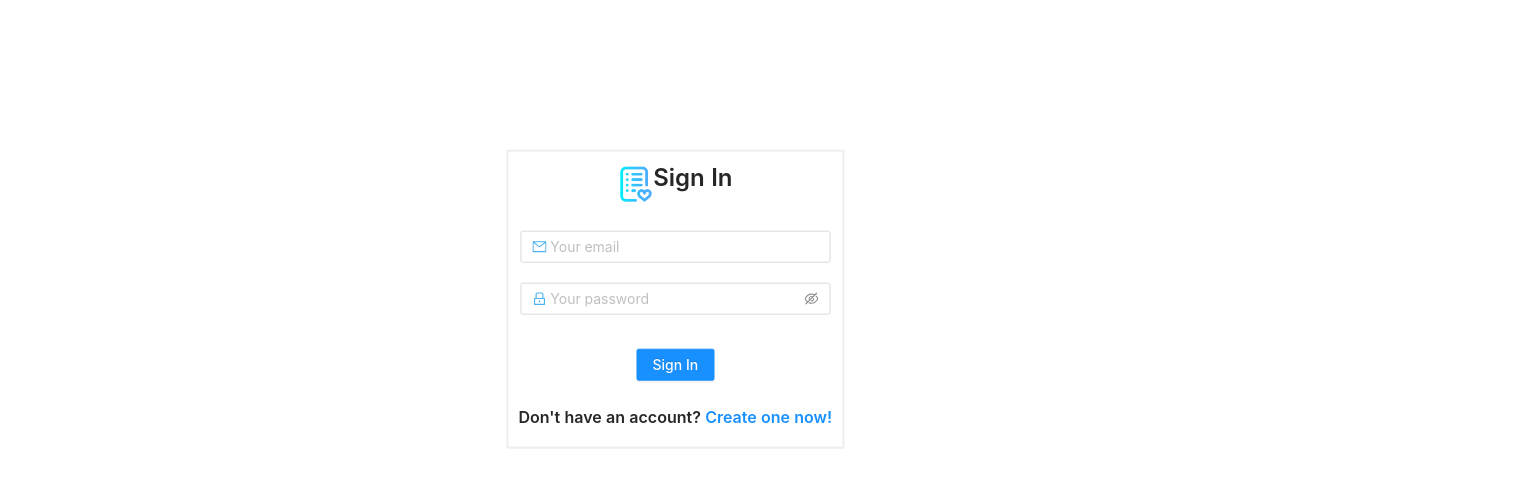
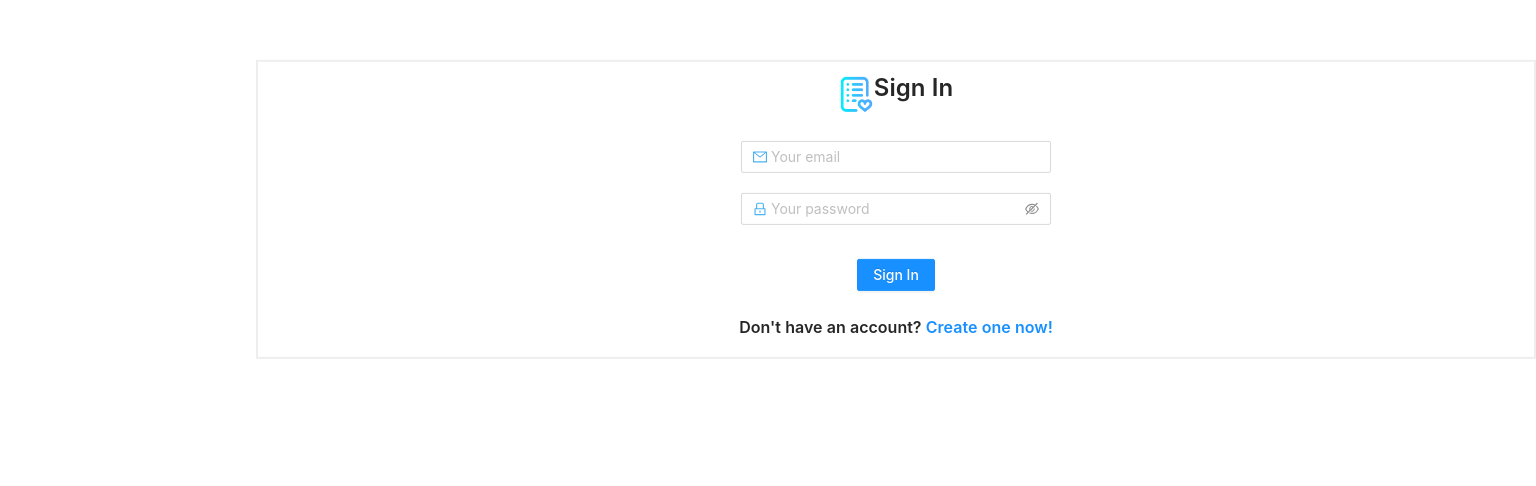
Before and after one commit to meriem23/wishlist-app, a React (Create React App) app in the folder client/: page / in a window 1280 px wide. Shown: the top 486 px of the page, 1536 px wide, since content can reach past the window. Built offline with nearby package versions, Linux system fonts and the light colour scheme.

Commit message:
🪐🔬

```diff
--- a/client/src/App.css
+++ b/client/src/App.css
@@ -1,10 +1,10 @@
 /* Basic CSS Reset */
+@media only screen and (min-width: 992px) {
   * {
     margin: 0;
     padding: 0;
     box-sizing: border-box;
   }
-/* Login & register Page */
   .formStyle {
     border: 2px solid #eeeeee;
     width: fit-content;
@@ -96,6 +96,35 @@ span {
   .prodStyle {
     transform: translateX(45%);
   }
-/* @media screen and (max-widht) {
+}
+/* For phones */
+@media only screen and (max-width: 600px) {
+  .addFormStyle,
+  .formAddStyle,
+  .formStyle,
+  .regformStyle {
+    transform: translate(10%);
+    width: 100%;
+  }
+}
 
-} */
+/* For tablets */
+@media only screen and (min-width: 600px) {
+  .addFormStyle,
+  .formAddStyle,
+  .formStyle,
+  .regformStyle {
+    transform: translateX(50%);
+  }
+}
+
+/* For extra large screens */
+@media only screen and (min-width: 1200px) {
+  .addFormStyle,
+  .formAddStyle,
+  .formStyle,
+  .regformStyle {
+    transform: translate(20%, 20%);
+    width: 100%;
+  }
+}
```
Lines whose indentation alone changed are shown as unchanged.
